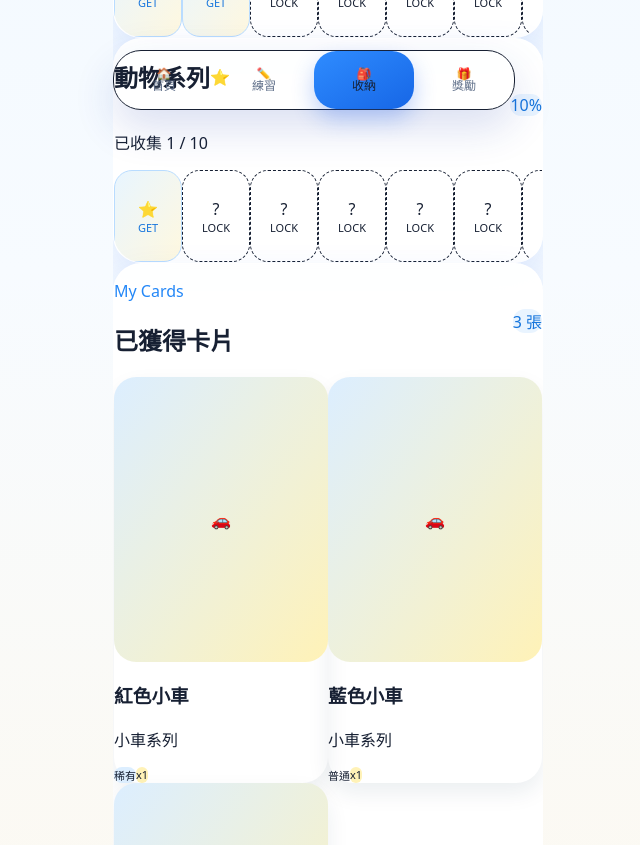
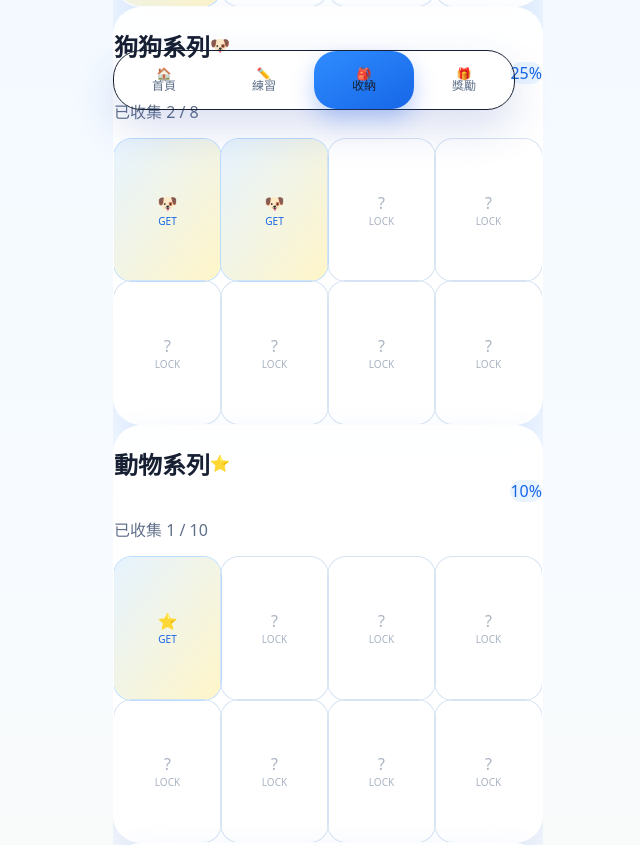
Before and after one commit to daisanity-svg/star-practice-pwa, a Next.js app: page /collection in a window 1280 px wide. Shown: the part 680-1525 px from the top of the page, without its empty margins (312-952 px from the left). Built offline with nearby package versions, Linux system fonts and the light colour scheme; no server answers; the database is empty.

Commit message:
Apply blue collection book redesign

```diff
--- a/app/collection/page.tsx
+++ b/app/collection/page.tsx
@@ -13,9 +13,9 @@ const rarityLabel: Record<string, string> = {
 
 const rarityStyle: Record<string, string> = {
   common: 'bg-slate-100 text-slate-500',
-  rare: 'bg-[#dceeff] text-blue-700',
-  super_rare: 'bg-[#e9f4ff] text-[#1675dc]',
-  legendary: 'bg-[#fff2b7] text-amber-900'
+  rare: 'bg-[#dbeafe] text-blue-700',
+  super_rare: 'bg-[#e0edff] text-[#1766e6]',
+  legendary: 'bg-[#fff0b8] text-amber-900'
 };
 
 function seriesIcon(name: string) {
@@ -38,16 +38,16 @@ export default async function CollectionPage() {
       <section className="kid-hero-blue rounded-[32px] p-5 text-white">
         <div className="flex items-center justify-between gap-3">
           <div>
-            <p className="text-sm font-black text-white/72">星見的卡片圖鑑</p>
+            <p className="text-sm font-black text-white/78">星見的卡片圖鑑</p>
             <h1 className="mt-1 text-[30px] font-black leading-tight tracking-[-0.04em]">收集新朋友</h1>
-            <p className="mt-2 text-sm font-bold leading-relaxed text-white/84">每天完成練習，就把新的朋友放進這裡。</p>
+            <p className="mt-2 text-sm font-bold leading-relaxed text-white/88">每天完成練習，就把新的朋友放進這裡。</p>
           </div>
           <div className="flex h-16 w-16 shrink-0 items-center justify-center rounded-[26px] bg-white/20 text-4xl">🎒</div>
         </div>
 
         <div className="mt-5 rounded-[26px] bg-white/18 p-4 backdrop-blur">
           <div className="flex items-center justify-between gap-3">
-            <p className="text-sm font-black text-white/82">總收藏進度</p>
+            <p className="text-sm font-black text-white/84">總收藏進度</p>
             <p className="text-2xl font-black">{ownedTotal}/{cardTotal || 0}</p>
           </div>
           <div className="mt-3 h-3 overflow-hidden rounded-full bg-white/25">
@@ -59,39 +59,39 @@ export default async function CollectionPage() {
       <section className="space-y-4">
         {collections.map((collection) => {
           const percent = collection.total > 0 ? Math.round((collection.owned / collection.total) * 100) : 0;
-          const previewLength = Math.min(collection.total || 5, 10);
+          const previewLength = Math.min(collection.total || 5, 8);
 
           return (
             <div key={collection.id} className="kid-card overflow-hidden p-4">
               <div className="flex items-center justify-between gap-3">
                 <div className="min-w-0">
                   <div className="flex items-center gap-2">
-                    <h2 className="truncate text-2xl font-black text-ink">{collection.name}</h2>
+                    <h2 className="truncate text-2xl font-black text-[#172033]">{collection.name}</h2>
                     <span className="text-2xl">{seriesIcon(collection.name)}</span>
                   </div>
-                  <p className="mt-1 text-sm font-bold text-slate-500">已收集 {collection.owned} / {collection.total}</p>
+                  <p className="mt-1 text-sm font-bold text-[#5f6f89]">已收集 {collection.owned} / {collection.total}</p>
                 </div>
-                <div className="rounded-full bg-[#e9f4ff] px-3 py-2 text-sm font-black text-[#1675dc]">{percent}%</div>
+                <div className="rounded-full bg-[#e9f4ff] px-3 py-2 text-sm font-black text-[#1766e6]">{percent}%</div>
               </div>
 
-              <div className="mt-4 h-3 overflow-hidden rounded-full bg-slate-100">
-                <div className="h-full rounded-full bg-gradient-to-r from-[#2387f7] to-[#ffd95a]" style={{ width: `${percent}%` }} />
+              <div className="mt-4 h-3 overflow-hidden rounded-full bg-[#e6eef9]">
+                <div className="h-full rounded-full bg-gradient-to-r from-[#2f8cff] to-[#ffd95a]" style={{ width: `${percent}%` }} />
               </div>
 
-              <div className="mt-4 flex gap-2 overflow-x-auto pb-1 no-scrollbar">
+              <div className="mt-4 grid grid-cols-4 gap-2">
                 {Array.from({ length: previewLength }).map((_, index) => {
                   const owned = index < collection.owned;
                   return (
                     <div
                       key={index}
-                      className={`flex h-[92px] w-[68px] shrink-0 flex-col items-center justify-center rounded-[18px] border text-lg font-black shadow-sm ${
+                      className={`flex aspect-[3/4] min-h-[82px] flex-col items-center justify-center rounded-[18px] text-lg font-black shadow-sm ${
                         owned
-                          ? 'border-[#b9dcff] bg-gradient-to-br from-[#e8f5ff] to-[#fff8df] text-[#1675dc]'
-                          : 'border-dashed border-slate-200 bg-white/78 text-slate-300'
+                          ? 'bg-gradient-to-br from-[#e6f3ff] to-[#fff5c7] text-[#1766e6] ring-1 ring-[#b9dcff]'
+                          : 'bg-white/72 text-[#aab4c2] ring-1 ring-dashed ring-[#d6e3f2]'
                       }`}
                     >
                       <span className="text-2xl">{owned ? seriesIcon(collection.name) : '?'}</span>
-                      <span className="mt-1 text-[11px]">{owned ? 'GET' : 'LOCK'}</span>
+                      <span className="mt-1 text-[10px] tracking-wide">{owned ? 'GET' : 'LOCK'}</span>
                     </div>
                   );
                 })}
@@ -104,10 +104,10 @@ export default async function CollectionPage() {
       <section className="kid-card p-4">
         <div className="flex items-center justify-between gap-3">
           <div>
-            <p className="text-sm font-black text-[#2387f7]">My Cards</p>
-            <h2 className="text-2xl font-black text-ink">已獲得卡片</h2>
+            <p className="text-sm font-black text-[#2f8cff]">已獲得卡片</p>
+            <h2 className="text-2xl font-black text-[#172033]">我的卡片</h2>
           </div>
-          <div className="rounded-full bg-[#e9f4ff] px-3 py-2 text-sm font-black text-[#1675dc]">{inventory.length} 張</div>
+          <div className="rounded-full bg-[#e9f4ff] px-3 py-2 text-sm font-black text-[#1766e6]">{inventory.length} 張</div>
         </div>
 
         {inventory.length ? (
@@ -117,31 +117,31 @@ export default async function CollectionPage() {
               if (!card) return null;
 
               return (
-                <div key={item.id} className="rounded-[26px] bg-white p-2 shadow-[0_10px_22px_rgba(18,48,79,0.08)]">
-                  <div className="relative flex aspect-[3/4] items-center justify-center overflow-hidden rounded-[22px] bg-gradient-to-br from-[#dceeff] via-white to-[#fff2b7]">
+                <div key={item.id} className="rounded-[26px] bg-white p-2 shadow-[0_10px_22px_rgba(30,64,175,0.08)]">
+                  <div className="relative flex aspect-[3/4] items-center justify-center overflow-hidden rounded-[22px] bg-gradient-to-br from-[#e6f3ff] via-white to-[#fff5c7]">
                     {card.rendered_card_image_url ? (
                       <Image src={card.rendered_card_image_url} alt={card.name} fill className="object-cover" sizes="170px" />
                     ) : (
                       <div className="text-6xl">{card.name.includes('車') ? '🚗' : card.name.includes('狗') ? '🐶' : '⭐'}</div>
                     )}
                   </div>
-                  <h3 className="mt-2 truncate text-base font-black text-ink">{card.name}</h3>
-                  <p className="mt-0.5 truncate text-xs font-bold text-slate-500">{card.series?.name ?? '收藏卡'}</p>
+                  <h3 className="mt-2 truncate text-base font-black text-[#172033]">{card.name}</h3>
+                  <p className="mt-0.5 truncate text-xs font-bold text-[#7b8aa3]">{card.series?.name ?? '收藏卡'}</p>
                   <div className="mt-2 flex flex-wrap gap-1">
                     <span className={`rounded-full px-2 py-1 text-[11px] font-black ${rarityStyle[card.rarity] ?? rarityStyle.common}`}>
                       {rarityLabel[card.rarity] ?? card.rarity}
                     </span>
-                    <span className="rounded-full bg-[#fff2b7] px-2 py-1 text-[11px] font-black text-amber-900">x{item.quantity}</span>
+                    <span className="rounded-full bg-[#fff0b8] px-2 py-1 text-[11px] font-black text-amber-900">x{item.quantity}</span>
                   </div>
                 </div>
               );
             })}
           </div>
         ) : (
-          <div className="mt-4 rounded-[28px] bg-[#f3f9ff] p-6 text-center">
+          <div className="mt-4 rounded-[28px] bg-[#f5f9ff] p-6 text-center">
             <div className="text-5xl">🎁</div>
-            <p className="mt-3 text-xl font-black text-ink">還沒有卡片</p>
-            <p className="mt-2 text-sm font-bold text-slate-500">完成今天的練習，就能拿到第一張卡。</p>
+            <p className="mt-3 text-xl font-black text-[#172033]">還沒有卡片</p>
+            <p className="mt-2 text-sm font-bold text-[#5f6f89]">完成今天的練習，就能拿到第一張卡。</p>
           </div>
         )}
       </section>
```
